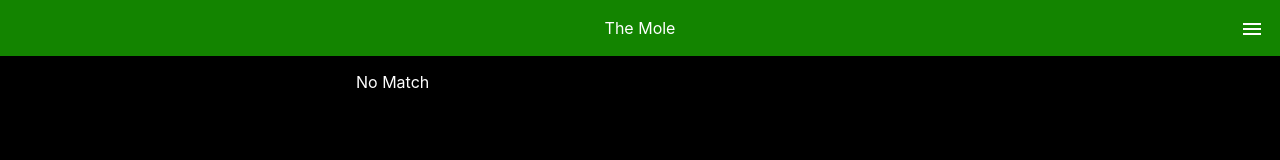
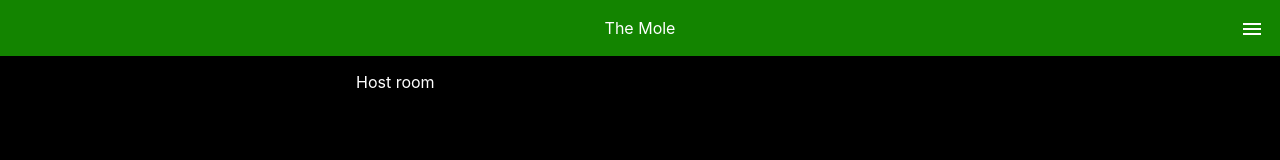
Before and after one commit to TheBenjiNecessity/TheMole, a React (Create React App) app: page /HostGame in a window 1280 px wide. Shown: the top 160 px of the page. Built offline with nearby package versions, Linux system fonts and the light colour scheme.

Commit message:
Add host game page

```diff
--- a/src/Routes.js
+++ b/src/Routes.js
@@ -5,6 +5,7 @@ import { Home } from './pages/home';
 import { Game } from './pages/game';
 import { GameLobby } from './pages/game-lobby';
 import { HostLobby } from './pages/host-lobby';
+import { HostGame } from './pages/hostgame';
 import { NoMatch } from './pages/nomatch';
 
 import './App.scss';
@@ -13,6 +14,7 @@ export class Routes extends Component {
 	render() {
 		return (
 			<Switch>
+				<Route path="/HostGame" component={HostGame} />
 				<Route path="/GameLobby" component={GameLobby} />
 				<Route path="/HostLobby" component={HostLobby} />
 				<Route path="/Game" component={Game} />
--- /dev/null
+++ b/src/pages/hostgame/HostGame.js
@@ -0,0 +1,73 @@
+import React, { Component } from 'react';
+
+import './hostgame.scss';
+import { NavBar } from '../../components/navbar';
+
+class HostGame extends Component {
+	constructor(props) {
+		super(props);
+
+		this.play = this.play.bind(this);
+
+		this.state = { name: '', roomcode: '' };
+	}
+
+	play() {}
+
+	render() {
+		return (
+			<div className="main">
+				<NavBar title="The Mole" />
+				<div className="panel centered-panel centered-panel-medium">Host room</div>
+			</div>
+		);
+	}
+}
+
+export default HostGame;
+
+/**
+ * Presentation
+ *      - Start of game
+ *          - intro to game
+ *      - Episode
+ *          - intro to episode
+ *          - Challenge
+ *              - Ask for players to assign roles
+ *              - Tell players what the game is about
+ *              - start the game
+ *              - game ends
+ *              - tell players whether or not they were successful
+ *              - tell players pot standing
+ *          - ...
+ *          - Challenge
+ *          - Tell players pot standing
+ *          - Quiz
+ *              - Quiz intro
+ *              - Present Quiz
+ *                  - Start button
+ *                  - Question
+ *                      - Display question text and choices
+ *                      - on choice button click, go to next question
+ *                  - ...
+ *                  - Question
+ *                  - Finish button
+ *          - Episode lobby
+ *              - wait for other players to finish
+ *          - Quiz results
+ *              - results intro
+ *              - show results for player
+ *              - ...
+ *              - show results for player
+ *              - show eliminated player
+ *              - go to Episode lobby
+ *          - Episode lobby
+ *              - start new episode
+ *      - Last Episode (only final player and mole)
+ *          - intro to episode
+ *          - Final Challenge
+ *          - Show results
+ *              - end game button (go back to game lobby with same room)
+ *      - Game Lobby
+ *          - start button (with 'play again' text)
+ */
--- /dev/null
+++ b/src/pages/hostgame/index.js
@@ -0,0 +1 @@
+export { default as HostGame } from './HostGame';
```
Also changed, not shown: src/pages/hostgame/hostgame.scss (added). Lines whose indentation alone changed are shown as unchanged.
